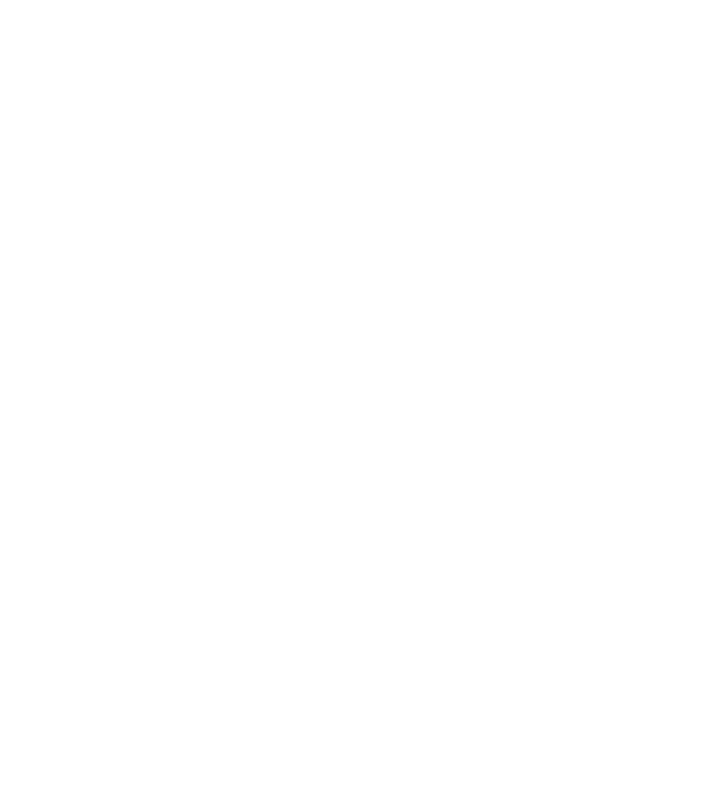
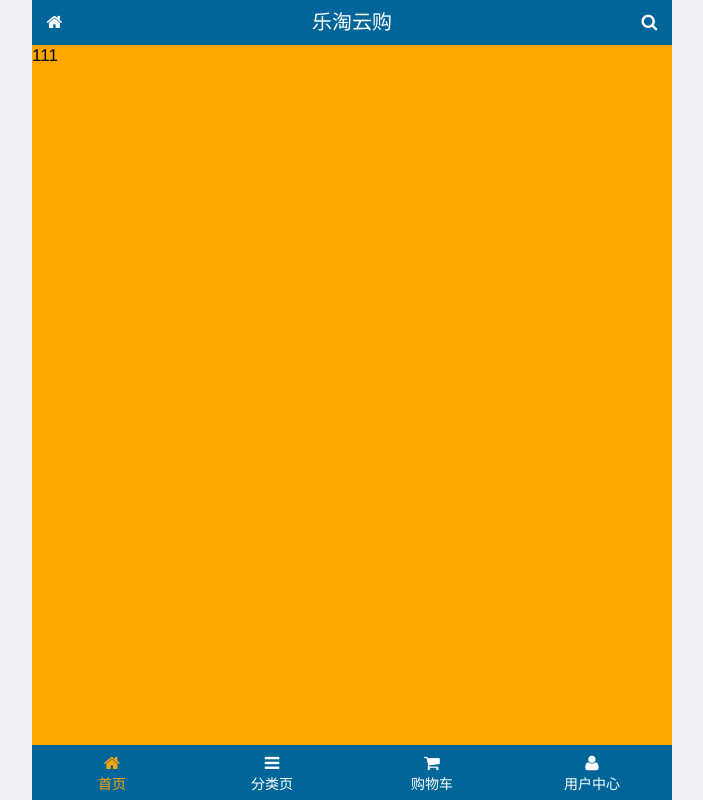
Before and after one commit to JanuC/letao, a website: page public/front/index.html in a window 1280 px wide. Shown: the whole page, without its empty margins (288-991 px from the left). Drawn offline with Linux system fonts and the light colour scheme.

Commit message:
首页头部,底部完成

```diff
--- /dev/null
+++ b/public/front/css/common.css
@@ -0,0 +1,101 @@
+
+/* 全屏容器 */
+html,body {
+  width: 100%;
+  height: 100%;
+}
+* {
+  margin: 0;
+  padding: 0;
+  list-style: none;
+}
+
+.lt_container {
+  width: 100%;
+  height: 100%;
+  background-color: pink;
+  max-width: 640px;
+  min-width: 320px;
+  margin: 0 auto;
+  position: relative;
+  padding-top: 45px;
+  padding-bottom: 55px;
+  overflow: hidden;
+}
+
+
+/* 头部 */
+.lt_header {
+  width: 100%;
+  height: 45px;
+  background-color: #069;
+  position: absolute;
+  left: 0;
+  top: 0;
+  padding: 0 45px;
+}
+.lt_header .ico-left,
+.lt_header .ico-right {
+  position: absolute;
+  top: 0;
+  width: 45px;
+  height: 45px;
+  text-align: center;
+  line-height: 45px;
+  color: #fff;
+}
+.lt_header .ico-left {
+  left: 0;
+}
+.lt_header .ico-right {
+  right: 0;
+}
+.lt_header h3 {
+  height: 45px;
+  text-align: center;
+  line-height: 45px;
+  font-size: 20px;
+  color: #fff;
+  margin: 0;
+  font-weight: normal;
+}
+
+
+/* 底部 */
+.lt_footer {
+  width: 100%;
+  height: 55px;
+  background-color: #069;
+  position: absolute;
+  left: 0;
+  bottom: 0;
+}
+.lt_footer li {
+  float: left;
+  width: 25%;
+  text-align: center;
+}
+.lt_footer li a {
+  display: block;
+  color: #fff;
+  height: 55px;
+  padding-top: 8px;
+}
+.lt_footer li a p {
+  color: #fff;
+  margin: 0;
+}
+.lt_footer li a.current {
+  color: orange;
+}
+.lt_footer li a.current p {
+  color: orange;
+}
+
+
+/* 主体 */
+.lt_main {
+  width: 100%;
+  height: 100%;
+  background-color: orange;
+}
--- a/public/front/index.html
+++ b/public/front/index.html
@@ -2,11 +2,78 @@
 <html lang="en">
 <head>
   <meta charset="UTF-8">
+  <!-- 视口存在目的: 早期手机屏幕很小,为了能够查看pc网页
+                    默认宽度980px,可以进行缩放
+  -->
   <meta name="viewport" content="width=device-width, initial-scale=1.0">
   <meta http-equiv="X-UA-Compatible" content="ie=edge">
-  <title>Document</title>
+  <title>乐淘商城</title>
+  <link rel="stylesheet" href="./lib/mui/css/mui.min.css">
+  <!-- 引入 font-awesome 字体图标库 -->
+  <link rel="stylesheet" href="./lib/fa/css/font-awesome.min.css">
+  <link rel="stylesheet" href="./css/common.css">
 </head>
 <body>
 
+  <!-- 全屏容器 -->
+  <div class="lt_container">
+
+    <!-- 乐淘头部 -->
+    <div class="lt_header">
+
+      <a href="index.html" class="ico-left"><i class="fa fa-home"></i></a>
+
+      <h3>乐淘云购</h3>
+
+      <a href="search.html" class="ico-right"><i class="fa fa-search"></i></a>
+
+    </div>
+
+    <!-- 乐淘主体 -->
+    <div class="lt_main">111</div>
+
+    <!-- 乐淘底部 -->
+    <div class="lt_footer">
+      <ul>
+        <li>
+          <a href="index.html" class="current">
+            <i class="fa fa-home"></i>
+            <p>首页</p>
+          </a>
+        </li>
+        <li>
+            <a href="category.html">
+              <i class="fa fa-bars"></i>
+              <p>分类页</p>
+            </a>
+        </li>
+        <li>
+            <a href="cart.html">
+              <i class="fa fa-shopping-cart"></i>
+              <p>购物车</p>
+            </a>
+        </li>
+        <li>
+            <a href="user.html">
+              <i class="fa fa-user"></i>
+              <p>用户中心</p>
+            </a>
+        </li>
+      </ul>
+    </div>
+
+
+  </div>
+
+
+
+
+
+
+
+
+
+  <script src="./lib/mui/js/mui.js"></script>
+  <script src="./lib/zepto/zepto.min.js"></script>
 </body>
 </html>
```
